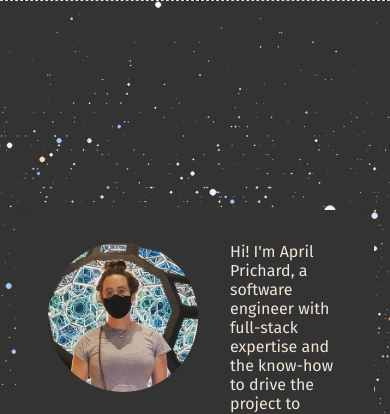
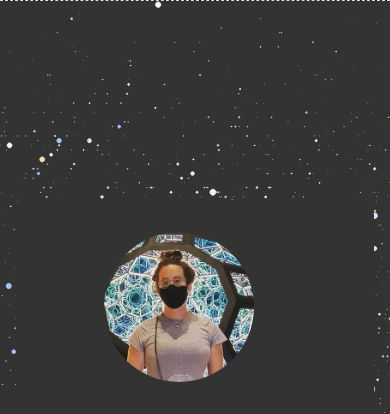
Before and after one commit to prichmp/aprilprichard-website, an Eleventy site: page index.njk in a window 390 px wide. Shown: the top 414 px of the page. Built offline with nearby package versions, Linux system fonts and the light colour scheme; Eleventy itself is replaced by a stand-in of ours; files that its build step writes are made by us from their sources; a web font is replaced by a local one.

Commit message:
Fix mobile display

```diff
--- a/_less/site.less
+++ b/_less/site.less
@@ -54,11 +54,16 @@ main.tmpl-home
         color: #f1e4d7;
 
         display:flex;
+        flex-wrap: wrap;
 
 
         .ap-billboard__left-column
         {
             padding-right: 2rem;
+            padding-bottom: 2rem;
+            margin-left: auto;
+            margin-right: auto;
+
             img
             {
                 border-radius: 50%;
```
